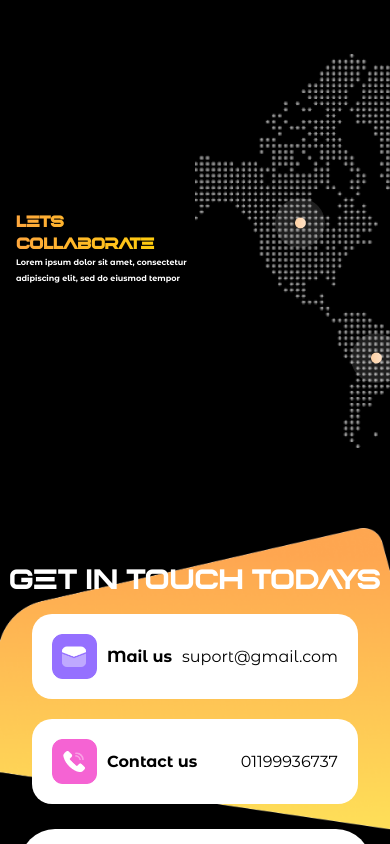
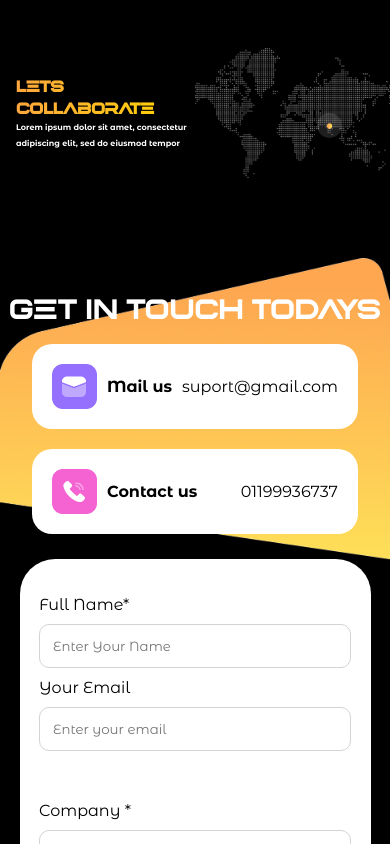
Before and after one commit to rajnishps/ramaera-website, a Next.js app: page /contact in a window 390 px wide. Shown: the top 844 px of the page. Built offline with nearby package versions, Linux system fonts and the light colour scheme.

Commit message:
Map Responsive

```diff
--- a/pages/page/page5/colabHead/index.js
+++ b/pages/page/page5/colabHead/index.js
@@ -1,9 +1,8 @@
 import React from "react";
 import styled from "styled-components";
-import { Container,Heading, MapIcon,ImagePoint,MapBox} from "./style";
+import { Container,Heading, MapIcon,ImagePoint,MapBox,ImgPoint1,ImgPoint2,ImgPoint3,ImgPointMain} from "./style";
 
 const index=()=>{
-//utrytdbfv6b5yrdfb5r
     return (
         <>
         <Container >
@@ -19,11 +18,11 @@ const index=()=>{
         <MapIcon >
             <MapBox>
             <ImagePoint>
-                <img style={{position:"relative",left:"80px",top:"150px", height:"50px", width:"50px"}} src="/content/pointGrey.png" />
-                <img style={{position:"relative",left:"106px",top:"285px", height:"50px", width:"50px"}} src="/content/pointGrey.png" />
-                <img style={{position:"relative",left:"330px",top:"100px", height:"50px", width:"50px"}} src="/content/pointGrey.png" />
-               <a href="#" id="ramaera"><img  style={{position:"relative",left:"240px",top:"210px", height:"50px", width:"50px"}} src="/content/point.png" />
-               </a>
+                <ImgPoint1 style={{position:"relative",left:"80px",top:"150px", height:"50px", width:"50px"}} src="/content/pointGrey.png" />
+                <ImgPoint2 style={{position:"relative",left:"106px",top:"285px", height:"50px", width:"50px"}} src="/content/pointGrey.png" />
+                <ImgPoint3 style={{position:"relative",left:"330px",top:"100px", height:"50px", width:"50px"}} src="/content/pointGrey.png" />
+               <ImgPointMain href="#" id="ramaera"><img  src="/content/point.png" />
+               </ImgPointMain>
                 <h3>Ramaera Industries</h3>
                 </ImagePoint>
             </MapBox>
--- a/pages/page/page5/colabHead/style.js
+++ b/pages/page/page5/colabHead/style.js
@@ -49,6 +49,10 @@ line-height: 2;
 export const MapBox = styled.div`
 width:600px;
 height: 400px;
+@media (max-width: 600px){
+width:200px;
+height: 130px;
+}
 `
 export const MapIcon = styled.div`
 width:60%;
@@ -81,4 +85,44 @@ h3{
     #ramaera:hover~h3{
         display: block;
     }
+
+
 `
+
+export const ImgPoint1 = styled.img`
+ @media (max-width: 600px){
+        display: none;
+       }
+`
+
+export const ImgPoint2 = styled.img`
+ @media (max-width: 600px){
+    display: none;
+
+       }
+`
+
+export const ImgPoint3 = styled.img`
+ @media (max-width: 600px){
+    display: none;
+
+       }
+`
+
+export const ImgPointMain = styled.a`
+
+img{
+position: relative;
+left: 240px;
+top: 210px;
+height: 50px;
+width: 50px;
+ @media (max-width: 600px){
+       height: 25px;
+       width: 25px;
+        top: 65px;
+        left: 122px;
+       }
+}
+
+`
```
